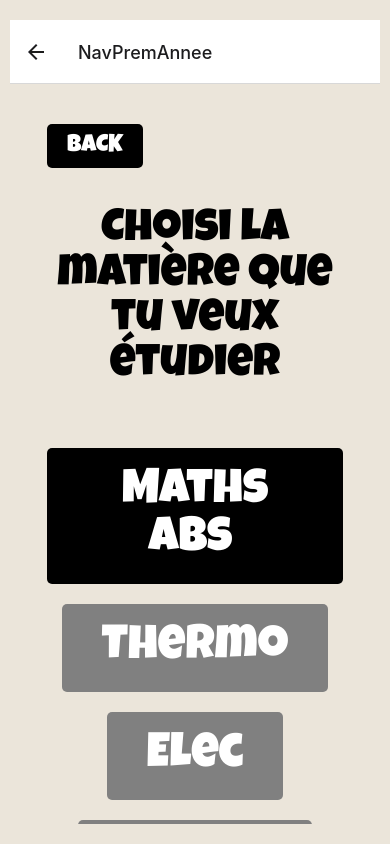
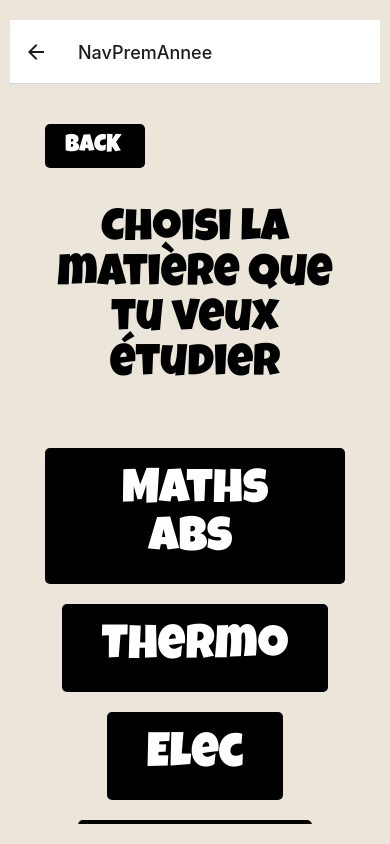
Before and after one commit to Yannmre03/ProjetChallengeMulti, a React Native app: screen /NavPremAnnee in a window 390 px wide. Built offline with nearby package versions, Linux system fonts and the light colour scheme.

Commit message:
quiz revisité

```diff
--- a/components/ChoixChap.js
+++ b/components/ChoixChap.js
@@ -261,7 +261,8 @@ const styles = StyleSheet.create({
         borderRadius: 5,
         alignItems: 'flex-start',
         marginRight: 200,
-        marginBottom:40
+        marginBottom:40,
+        width: 100
     },
     container: {
 
--- a/components/PremiereAnnee.js
+++ b/components/PremiereAnnee.js
@@ -45,7 +45,7 @@ function PremiereAnneePage ({navigation}) {
 
 const styles = StyleSheet.create({
     button: {
-        backgroundColor: 'grey',
+        backgroundColor: 'black',
         paddingHorizontal: 40,
         paddingVertical: 20,
         borderRadius: 5,
@@ -65,7 +65,8 @@ const styles = StyleSheet.create({
         borderRadius: 5,
         alignItems: 'flex-start',
         marginRight: 200,
-        marginBottom:40
+        marginBottom:40,
+        width: 100
     },
     button2: {
         backgroundColor: 'black',
--- a/components/quizz.js
+++ b/components/quizz.js
@@ -182,8 +182,15 @@ function QuizzPage({ navigation, route }) {
                     data={reponses}
                     renderItem={renderItem}
                     keyExtractor={item => item.id}
-                    numColumns={2}
+                    numColumns={1}
                 />
+                <View style={styles.navigationButtons}>
+                    <TouchableOpacity
+                        style={styles.buttonRetour}
+                        onPress={() => navigation.goBack()}
+                    >
+                        <Text style={styles.buttonText}>Retour</Text>
+                    </TouchableOpacity>
                     <TouchableOpacity
                         style={styles.buttonSuivant}
                         onPress={handleNextQuiz}
@@ -191,21 +198,19 @@ function QuizzPage({ navigation, route }) {
                     >
                         <Text style={styles.buttonText}>Suivant</Text>
                     </TouchableOpacity>
-                <TouchableOpacity style={styles.buttonRetour} onPress={() => navigation.goBack()}>
-                    <Text style={styles.buttonText}>Retour</Text>
-                </TouchableOpacity>
+                </View>
             </ScrollView>
         </View>
     );
 }
-
+    // Adjustments in styles
     const styles = StyleSheet.create({
         container: {
             flex: 1,
             backgroundColor: '#EBE5DA',
         },
         scoreContainer: {
-        alignSelf: 'flex-end',  // Positionner le score en haut à droite
+            alignSelf: 'flex-end',
             marginRight: 10,
             marginTop: 10,
         },
@@ -220,22 +225,28 @@ const styles = StyleSheet.create({
             alignItems: 'center',
             padding: 20,
         },
+        navigationButtons: {
+            flexDirection: 'row',
+            justifyContent: 'space-between',  // Ensures space between buttons
+            width: '100%',  // Full width to allow space distribution
+            paddingHorizontal: 0,  // Padding on sides for aesthetic spacing
+        },
         buttonSuivant: {
             backgroundColor: 'black',
             paddingHorizontal: 20,
             paddingVertical: 20,
             borderRadius: 5,
-        marginTop: 20,
             width: 150,
             justifyContent: 'center',
             alignItems: 'center',
-    },buttonRetour: {
+        },
+        buttonRetour: {
             backgroundColor: 'black',
-        paddingHorizontal: 40,
+            paddingHorizontal: 20,
             paddingVertical: 20,
             borderRadius: 5,
-        alignItems: 'flex-start',
-        marginRight: 200
+            width: 150,
+            marginRight: 20
         },
         button: {
             backgroundColor: 'black',
@@ -244,7 +255,7 @@ const styles = StyleSheet.create({
             borderRadius: 50,
             marginVertical: 20,
             marginHorizontal: 5,
-        width: 150,
+            width: 300,
         },
         buttonText: {
             color: '#fff',
@@ -271,4 +282,5 @@ const styles = StyleSheet.create({
         }
     });
 
+
 export default QuizzPage;
--- a/components/selectionannee.js
+++ b/components/selectionannee.js
@@ -44,7 +44,8 @@ const styles = StyleSheet.create({
         borderRadius: 5,
         alignItems: 'flex-start',
         marginRight: 200,
-        marginBottom:40
+        marginBottom:40,
+        width: 100
     },
     buttonText: {
         color: '#fff',
```
Lines whose indentation alone changed are shown as unchanged.
